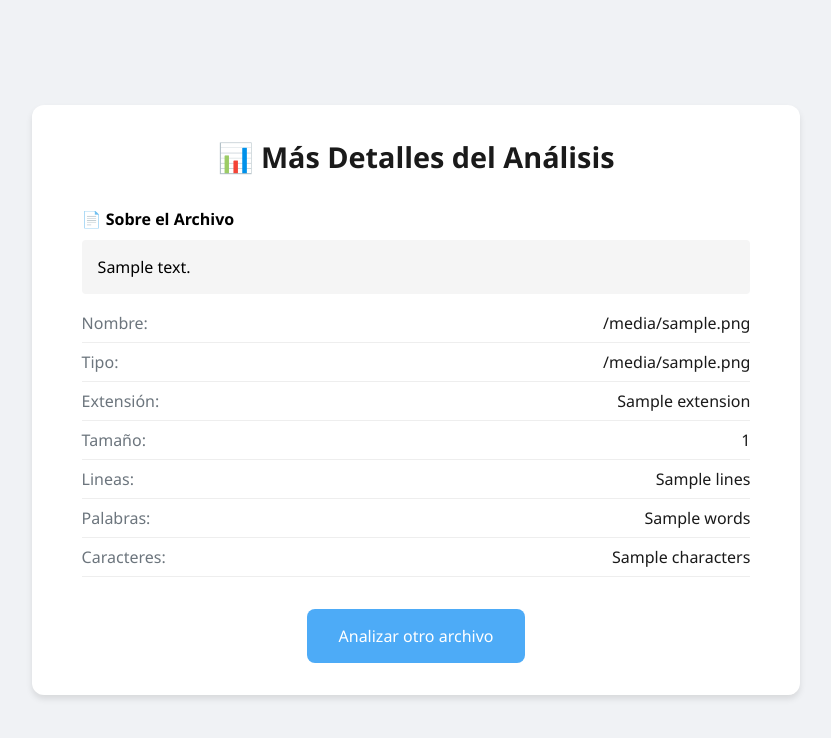
After one commit to MrTanuk/UploadFiles, a Flask app: template templates/details.html in a window 1280 px wide. The commit adds this page. Shown: the top 738 px of the page, without its empty margins (224-1055 px from the left). Run offline with Flask 3, Linux system fonts and the light colour scheme; the template is opened without the code that fills it: most values are stand-ins (such as "Sample title", 1, 10 or a date in 2020).

Commit message:
Added details page

```diff
--- a/app.py
+++ b/app.py
@@ -1,9 +1,10 @@
-from flask import Flask, render_template, request, redirect, url_for, flash
+from flask import Flask, render_template, request, redirect, url_for, flash, session, jsonify
 from werkzeug.utils import secure_filename
 from werkzeug.middleware.proxy_fix import ProxyFix
 from flask_talisman import Talisman
 import os
 from dotenv import load_dotenv
+from markupsafe import escape
 
 # Cargar variables de entorno
 load_dotenv()
@@ -38,6 +39,9 @@ def convert_size(size):
 
 @app.route('/', methods=['GET', 'POST'])
 def upload_file():
+	if 'filedata' in session:
+		session.clear()
+
 	if request.method == 'POST':
 		if 'file' not in request.files:
 			flash('No se encontró el archivo')
@@ -53,40 +57,72 @@ def upload_file():
 			filename = secure_filename(file.filename)
 			file_type = file.mimetype
 
-			# Validación MIME type estricta
 			if file_type not in ALLOWED_MIME_TYPES:
 				flash('Tipo de archivo no permitido')
 				return redirect(request.url)
 
-			# Calcular tamaño
-			file.seek(0, os.SEEK_END)
-			size_bytes = file.tell()
-			file.seek(0)
+			extension = file.filename.split('.')[-1]
 
-			try:
-				content = file.read().decode('utf-8')
-				lines = len(content.splitlines())
-				words = len(content.split())
-				characters = len(content)
+			data = file.read()
+			size_bytes = len(data)
 
-				return render_template(
-					'result.html',
-					filename=filename,
-					file_type=file_type,
-					size=convert_size(size_bytes),
-					lines=lines,
-					words=words,
-					characters=characters)
+			# Lista de codificaciones a probar
+			encodings = ['utf-8', 'utf-8-sig', 'latin-1', 'iso-8859-1', 'cp1252']
+			content = None
 
-			except UnicodeDecodeError:
-				flash('El archivo no es texto válido')
-				return redirect(request.url)
-			except Exception as e:
-				flash('Error procesando archivo')
-				app.logger.error(f'Error: {str(e)}')
+			# Intentar diferentes codificaciones
+			for encoding in encodings:
+				try:
+					content = data.decode(encoding)
+					break
+				except UnicodeDecodeError:
+					continue
+
+			if not content:
+				flash('El archivo usa una codificación no soportada')
 				return redirect(request.url)
 
+			# Procesar el contenido
+			lines = len(content.splitlines())
+			words = len(content.split())
+			characters = len(content)
+
+			session['filedata'] = {
+				'filename' : filename,
+				'file_type' : file_type,
+				'extension' : extension,
+				'size' : convert_size(size_bytes),
+				'lines' : lines,
+				'words' : words,
+				'characters' : characters,
+				'content' : escape(content)
+			}
+
+			return render_template(
+				'result.html',
+				filename=filename,
+				file_type=file_type,
+				size=convert_size(size_bytes),
+				lines=lines,
+				words=words,
+				characters=characters
+			)
+
 	return render_template('upload.html')
+
+@app.route('/details', methods=['GET'])
+def details_page():
+	return render_template(
+		'details.html',
+		filename=session['filedata']['filename'],
+		file_type=session['filedata']['file_type'],
+		extension=session['filedata']['extension'],
+		size=session['filedata']['size'],
+		lines=session['filedata']['lines'],
+		words=session['filedata']['words'],
+		characters=session['filedata']['characters'],
+		content=session['filedata']['content']
+	)
 
 if __name__ == '__main__':
     if os.environ.get('HOSTING'):
--- /dev/null
+++ b/static/details.css
@@ -0,0 +1,16 @@
+.file-content {
+	margin-top: 10px;
+    white-space: pre-wrap;
+    word-wrap: break-word;
+    background: #f5f5f5;
+    padding: 1rem;
+    border-radius: 4px;
+    overflow-x: auto;
+    max-height: 400px;
+	min-width: 100%;
+}
+
+.content-section {
+	min-width: 95%;
+	margin-bottom: 10px;
+}
--- a/static/result.css
+++ b/static/result.css
@@ -64,3 +64,19 @@ article.card {
     color: #6c757d;
     margin-top: 0.5rem;
 }
+
+#result-buttons {
+	display: flex;
+	flex-flow: row wrap;
+	justify-content: center;
+	align-items: center;
+	gap: 20px;
+}
+
+.green {
+	background-color: #2de15a;
+}
+
+.green:hover {
+	background-color: #1dcd49;
+}
--- a/templates/base.html
+++ b/templates/base.html
@@ -8,6 +8,7 @@
     <link rel="stylesheet" href="{{ url_for('static', filename='base.css') }}">
 	<link rel="stylesheet" href="{{ url_for('static', filename='result.css') }}">
 	<link rel="stylesheet" href="{{ url_for('static', filename='upload.css') }}">
+	<link rel="stylesheet" href="{{ url_for('static', filename='details.css') }}">
 </head>
 <body>
     <main class="container">
--- /dev/null
+++ b/templates/details.html
@@ -0,0 +1,51 @@
+{% extends "base.html" %}
+
+{% block content %}
+    <article class="card">
+        <header>
+            <h1 class="title">📊 Más Detalles del Análisis</h1>
+        </header>
+
+        {% if content %}
+            <section class="content-section">
+                <h2>📄 Sobre el Archivo</h2>
+                <pre class="file-content">{{ content }}</pre>
+            </section>
+        {% endif %}
+
+        <section class="file-info">
+            <dl>
+                <div class="info-item">
+                    <dt class="label">Nombre:</dt>
+                    <dd class="value">{{ filename }}</dd>
+                </div>
+                <div class="info-item">
+                    <dt class="label">Tipo:</dt>
+                    <dd class="value">{{ file_type }}</dd>
+                </div>
+				<div class="info-item">
+                    <dt class="label">Extensión:</dt>
+                    <dd class="value">{{ extension }}</dd>
+                </div>
+                <div class="info-item">
+                    <dt class="label">Tamaño:</dt>
+                    <dd class="value">{{ size }}</dd>
+                </div>
+				<div class="info-item">
+                    <dt class="label">Lineas:</dt>
+                    <dd class="value">{{ lines }}</dd>
+                </div>
+				<div class="info-item">
+                    <dt class="label">Palabras:</dt>
+                    <dd class="value">{{ words }}</dd>
+                </div>
+				<div class="info-item">
+                    <dt class="label">Caracteres:</dt>
+                    <dd class="value">{{ characters }}</dd>
+                </div>
+            </dl>
+        </section>
+
+		<a href="/" class="btn">Analizar otro archivo</a>
+    </article>
+{% endblock %}
--- a/templates/result.html
+++ b/templates/result.html
@@ -42,6 +42,9 @@
             </section>
         {% endif %}
 
-		<a href="/" class="btn">Analizar otro archivo</a>
+		<div id="result-buttons">
+			<a href="/details" class="btn green">Detalles</a>
+			<a href="/" class="btn">Analizar otro archivo</a>
+		</div>
     </article>
 {% endblock %}
```
Also changed, not shown: templates/upload.html (+15 -1 lines).
